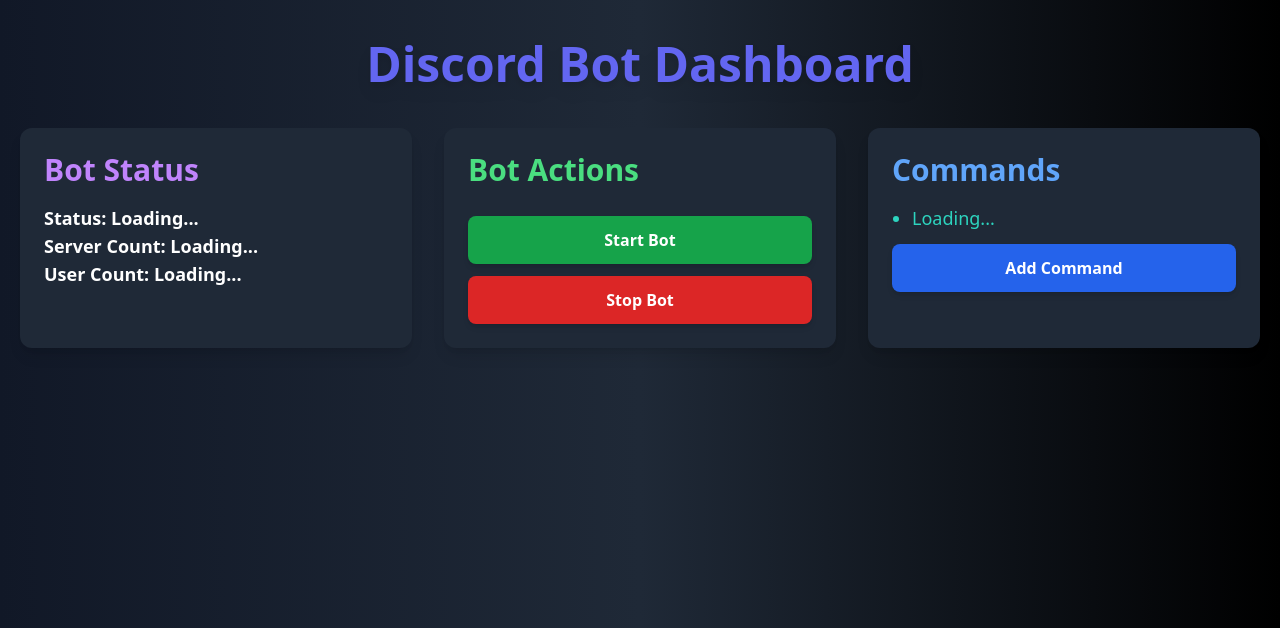
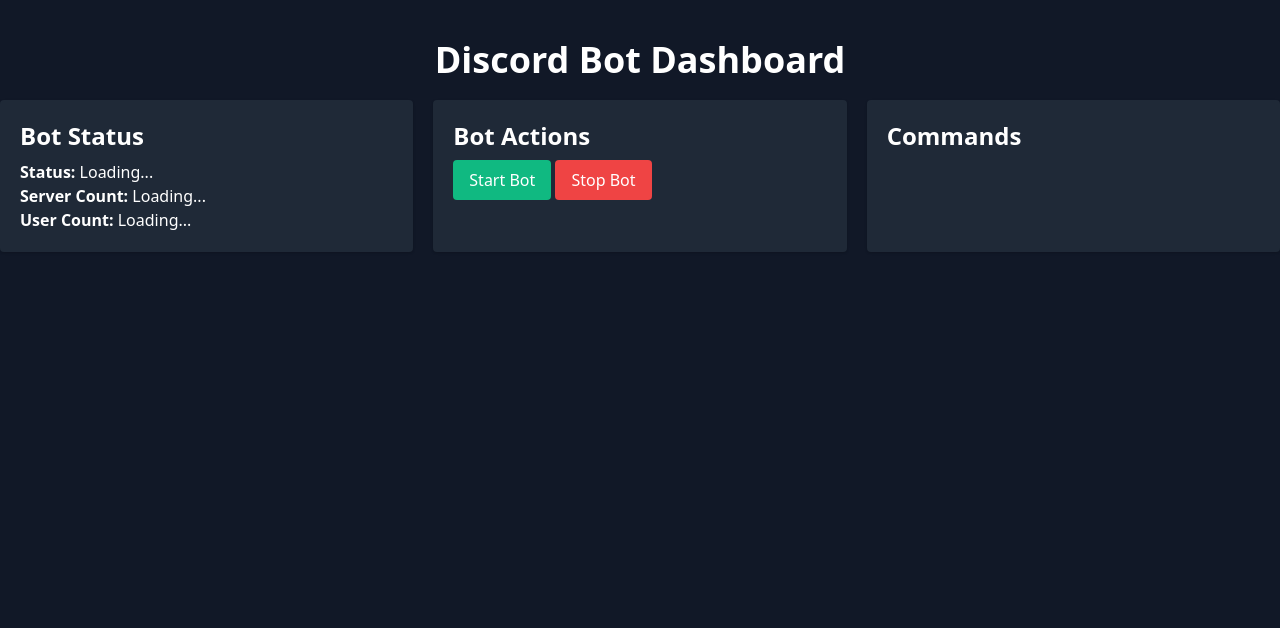
Before and after one commit to moealturej/discord-bot, a Flask app: page / in a window 1280 px wide. Shown: the top 628 px of the page. Run offline with Flask 3, Linux system fonts and the light colour scheme; some libraries are stand-ins or nearby versions.

Commit message:
Update index.html

```diff
--- a/templates/index.html
+++ b/templates/index.html
@@ -4,12 +4,13 @@
     <meta charset="UTF-8">
     <meta name="viewport" content="width=device-width, initial-scale=1.0">
     <title>Discord Bot Dashboard</title>
-    <script src="https://cdn.tailwindcss.com"></script>
+    <link href="https://cdn.jsdelivr.net/npm/tailwindcss@2.2.19/dist/tailwind.min.css" rel="stylesheet">
+    <link rel="stylesheet" href="/static/style.css">
     <script>
         async function fetchBotStatus() {
             const response = await fetch('/bot_status');
             const data = await response.json();
-            document.getElementById('status').innerText = data.online ? "🟢 Online" : "🔴 Offline";
+            document.getElementById('status').innerText = data.online ? "Online" : "Offline";
             document.getElementById('server_count').innerText = data.server_count;
             document.getElementById('user_count').innerText = data.user_count;
 
@@ -17,7 +18,6 @@
             commandList.innerHTML = ""; // Clear the list
             data.commands.forEach(cmd => {
                 const li = document.createElement('li');
-                li.className = "text-teal-400";
                 li.innerText = cmd;
                 commandList.appendChild(li);
             });
@@ -26,64 +26,34 @@
         async function controlBot(action) {
             const response = await fetch('/bot_action', {
                 method: "POST",
-                headers: { "Content-Type": "application/json" },
-                body: JSON.stringify({ action: action }),
+                headers: {"Content-Type": "application/json"},
+                body: JSON.stringify({action: action}),
             });
             const data = await response.json();
             alert(data.status);
         }
 
-        async function addCommand() {
-            const command = prompt("Enter the command:");
-            if (command) {
-                const response = await fetch('/add_command', {
-                    method: "POST",
-                    headers: { "Content-Type": "application/json" },
-                    body: JSON.stringify({ command: command }),
-                });
-                const data = await response.json();
-                alert(data.status);
-                fetchBotStatus();
-            }
-        }
-
         setInterval(fetchBotStatus, 5000); // Refresh stats every 5 seconds
     </script>
 </head>
-<body class="bg-gradient-to-r from-gray-900 via-gray-800 to-black text-white font-sans">
-    <div class="container mx-auto py-10 px-5">
-        <h1 class="text-5xl font-extrabold mb-10 text-center text-indigo-500 drop-shadow-lg">
-            Discord Bot Dashboard
-        </h1>
-        <div class="grid grid-cols-1 md:grid-cols-3 gap-8">
-            <!-- Bot Status -->
-            <div class="bg-gray-800 p-6 rounded-xl shadow-lg transition duration-300 hover:scale-105">
-                <h2 class="text-3xl font-bold text-purple-400 mb-4">Bot Status</h2>
-                <p class="text-lg"><strong>Status:</strong> <span id="status" class="font-semibold">Loading...</span></p>
-                <p class="text-lg"><strong>Server Count:</strong> <span id="server_count" class="font-semibold">Loading...</span></p>
-                <p class="text-lg"><strong>User Count:</strong> <span id="user_count" class="font-semibold">Loading...</span></p>
+<body class="bg-gray-900 text-white">
+    <div class="container mx-auto py-10">
+        <h1 class="text-4xl font-bold mb-5 text-center">Discord Bot Dashboard</h1>
+        <div class="grid grid-cols-1 md:grid-cols-3 gap-5">
+            <div class="bg-gray-800 p-5 rounded shadow">
+                <h2 class="text-2xl font-bold">Bot Status</h2>
+                <p class="mt-2"><strong>Status:</strong> <span id="status">Loading...</span></p>
+                <p><strong>Server Count:</strong> <span id="server_count">Loading...</span></p>
+                <p><strong>User Count:</strong> <span id="user_count">Loading...</span></p>
             </div>
-
-            <!-- Bot Actions -->
-            <div class="bg-gray-800 p-6 rounded-xl shadow-lg transition duration-300 hover:scale-105">
-                <h2 class="text-3xl font-bold text-green-400 mb-4">Bot Actions</h2>
-                <button onclick="controlBot('start')" class="bg-green-600 hover:bg-green-500 text-white px-6 py-3 rounded-lg mt-3 w-full font-semibold shadow-md">
-                    Start Bot
-                </button>
-                <button onclick="controlBot('stop')" class="bg-red-600 hover:bg-red-500 text-white px-6 py-3 rounded-lg mt-3 w-full font-semibold shadow-md">
-                    Stop Bot
-                </button>
+            <div class="bg-gray-800 p-5 rounded shadow">
+                <h2 class="text-2xl font-bold">Bot Actions</h2>
+                <button onclick="controlBot('start')" class="bg-green-500 text-white px-4 py-2 rounded mt-2">Start Bot</button>
+                <button onclick="controlBot('stop')" class="bg-red-500 text-white px-4 py-2 rounded mt-2">Stop Bot</button>
             </div>
-
-            <!-- Commands -->
-            <div class="bg-gray-800 p-6 rounded-xl shadow-lg transition duration-300 hover:scale-105">
-                <h2 class="text-3xl font-bold text-blue-400 mb-4">Commands</h2>
-                <ul id="commands" class="list-disc pl-5 mt-3 text-teal-400 text-lg">
-                    <li>Loading...</li>
-                </ul>
-                <button onclick="addCommand()" class="bg-blue-600 hover:bg-blue-500 text-white px-6 py-3 rounded-lg mt-3 w-full font-semibold shadow-md">
-                    Add Command
-                </button>
+            <div class="bg-gray-800 p-5 rounded shadow">
+                <h2 class="text-2xl font-bold">Commands</h2>
+                <ul id="commands" class="list-disc pl-5 mt-2"></ul>
             </div>
         </div>
     </div>
```
